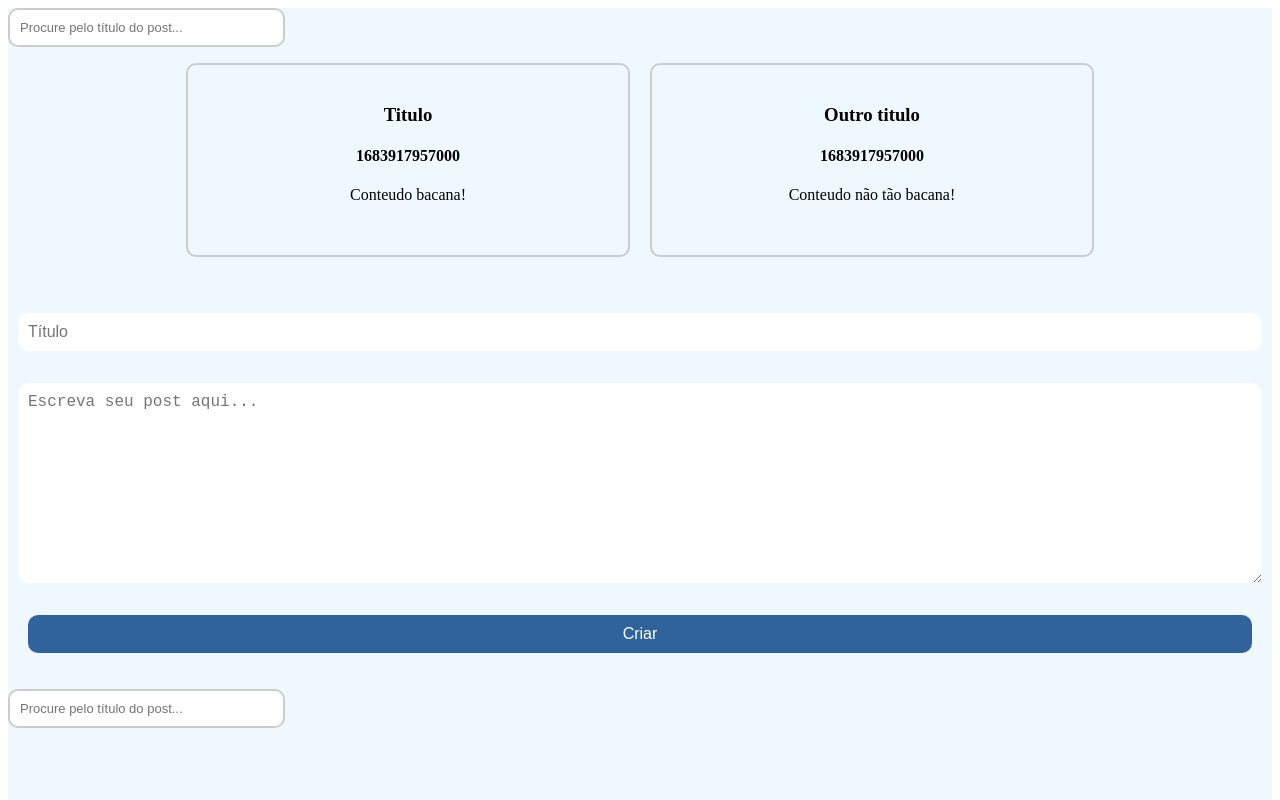
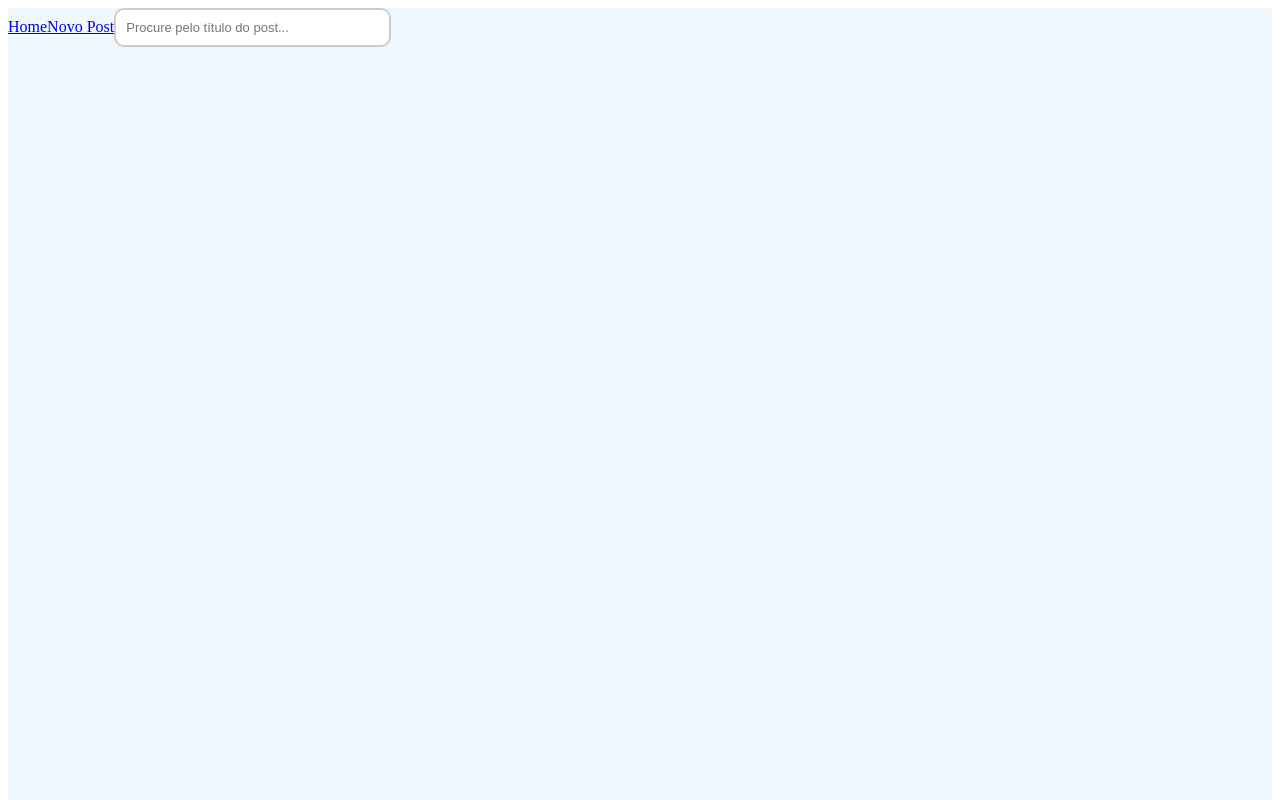
Before and after one commit to reinnerh/FirstBlog, a Vue app: page / in a window 1280 px wide. Shown: the top 800 px of the page. Built offline with nearby package versions, Linux system fonts and the light colour scheme.

Commit message:
remove lógica duplicada, acrescenta links e troca informações com o RouterView

```diff
--- a/src/App.vue
+++ b/src/App.vue
@@ -4,180 +4,23 @@
 export default {
   data() {
     return {
-      posts: [
-        {
-          title: "Titulo",
-          datetime: Date.now(),
-          content: "Conteudo bacana!",
-        },
-        {
-          title: "Outro titulo",
-          datetime: Date.now(),
-          content: "Conteudo não tão bacana!",
-        },
-      ],
-      formData: {
-        title: "",
-        content: "",
-        /*para pegar as infos colocadas*/
-      },
-      search: "",
+      posts: [],
     };
   },
-  computed: {
-    filteredPosts() {
-      //se search estiver vazio, retorne a lista completa de posts
-      if (!this.search) return this.posts;
-
-      //se tiver qualquer coisa em search, faz o filtro
-      const listaFinal = [];
-      for (const post of this.posts) {
-        if (post.title.includes(this.search)) {
-          listaFinal.push(post);
-        }
-      }
-      return listaFinal;
+  methods: {
+    addPost(newPost) {
+      //adicionar um novo post a lista de posts
+      this.posts.push(newPost);
     },
-  },
-  methods: {
-    handleClick(event) {
-      console.log(this.formData);
-
-      //adicionar o post para lista de posts:
-      const now = new Date();
-      const dataDaPostagem = `${now.getDate()}/${
-        now.getMonth() + 1
-      }/${now.getFullYear()}`;
-
-      //metodo 1:
-      /* this.posts[this.posts.length] = {
-        title: this.formData.title,
-        content: this.formData.content,
-      } */
-      //metodo 2:
-      this.posts.push({
-        title: this.formData.title,
-        content: this.formData.content,
-        datetime: dataDaPostagem,
-      });
-
-      this.formData = {
-        title: "",
-        content: "",
-      };
-    },
-    handleInputChange(event) {
-      const { name, value } = event.target;
-      this.formData[name] = value;
-    },
-    /* para tratar os inputs */
   },
 };
 </script>
 
 <template>
-  <input id="search" v-model="search" placeholder="Procure pelo título do post..." />
-  <div id="lista-posts">
-    <div class="post" v-for="x in filteredPosts" :key="posts.title">
-      <h3>{{ x.title }}</h3>
-      <h4>{{ x.datetime }}</h4>
-      <p>{{ x.content }}</p>
-    </div>
-  </div>
+  <RouterLink to="/">Home</RouterLink>
+  <RouterLink to="/create">Novo Post</RouterLink>
 
-  <form>
-    <!-- <input :value="text" @input="event => text = event.target.value"> -->
-    <input v-model="formData.title" placeholder="Título" />
-    <textarea
-      v-model="formData.content"
-      placeholder="Escreva seu post aqui..."
-      rows="10"
-      cols="50"
-    ></textarea>
-    <button type="button" @click="handleClick">Criar</button>
-  </form>
-
-  <RouterView />
+  <RouterView :posts="posts" @create-post="addPost" />
 </template>
 
-<style scoped>
-#lista-posts {
-  display: flex;
-  flex-wrap: wrap;
-  justify-content: center;
-  align-items: center;
-  text-align: center;
-  gap: 20px;
-}
-
-.post {
-  margin-top: 1rem;
-  height: 150px;
-  width: 400px;
-  padding: 20px;
-  border: 2px solid #ccc;
-  border-radius: 10px;
-  transition: all 0.3s ease-in-out;
-  overflow: auto;
-}
-
-.post:hover {
-  transform: translateY(-5px);
-  box-shadow: 0 5px 10px rgba(0, 0, 0, 0.2);
-}
-
-form {
-  display: flex;
-  flex-direction: column;
-  justify-content: center;
-  align-items: center;
-  padding: 20px;
-  margin-top: 20px;
-  border-radius: 10px;
-}
-
-form > * {
-  margin: 1rem;
-  border: none;
-  outline: none;
-  padding: 10px;
-  font-size: 16px;
-  border-radius: 10px;
-  width: 100%;
-  transition: all 0.3s ease-in-out;
-}
-
-form > input:focus,
-form > textarea:focus {
-  border: 5px solid #ccc;
-}
-
-form button {
-  background-color: #30629c;
-  color: #fff;
-  font-size: 16px;
-  padding: 10px 20px;
-  border: none;
-  border-radius: 10px;
-  cursor: pointer;
-  transition: all 0.3s ease-in-out;
-}
-
-form button:hover {
-  background-color: #659bd1;
-}
-
-#search {
-  padding: 10px;
-  font-size: 13px;
-  border: 2px solid #ccc;
-  border-radius: 10px;
-  width: 20%;
-  transition: all 0.5s ease-in-out;
-}
-
-#search:focus {
-  border: 2px solid #0077ff;
-  background-color: #6e88a7;
-}
-</style>
+<style scoped></style>
```
